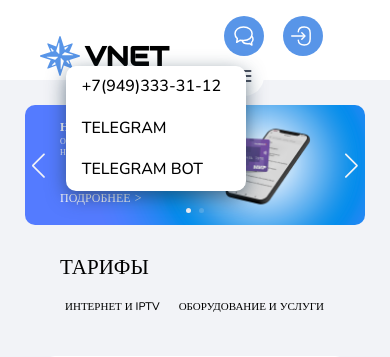
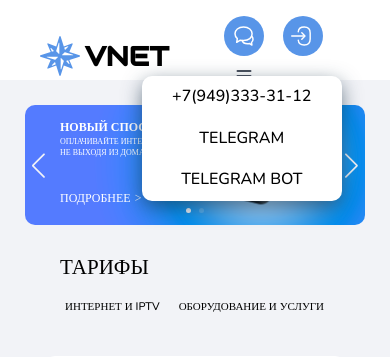
Before and after one commit to Lepyoha/testsite, a PHP site: page / in a window 390 px wide, after a click that opens the changed part. Shown: the top 357 px of the page. Run offline with PHP 8.4, Linux system fonts and the light colour scheme; some web fonts are replaced.

Commit message:
Add files via upload

```diff
--- a/style/style.css
+++ b/style/style.css
@@ -193,7 +193,7 @@ header{
     display: none;
     position: absolute;
     background-color: #ffffff;
-    min-width: 180px;
+    min-width: 200px;
     overflow: auto;
     -webkit-box-shadow: 0px 6px 20px -1px rgba(34, 60, 80, 0.7);
     -moz-box-shadow: 0px 6px 20px -1px rgba(34, 60, 80, 0.7);
@@ -205,7 +205,7 @@ header{
 }
 
 .dropdown_communication_content{
-    transform: translate(-10%, 10px);
+    transform: translate(-3%, 10px);
 }
 
 .dropdown_menu_content{
@@ -219,6 +219,7 @@ header{
     padding: 12px 16px;
     text-decoration: none;
     display: block;
+    text-align: center;
  }
 
 .drop_dots_menu a:hover,
@@ -599,6 +600,10 @@ header{
         display: none;
     }
 
+    .dropdown_communication_content{
+        transform: translate(39%, 20px);
+    }
+
     .dropdown_menu_content{
         transform: translate(0%, 20px);
     }
```
